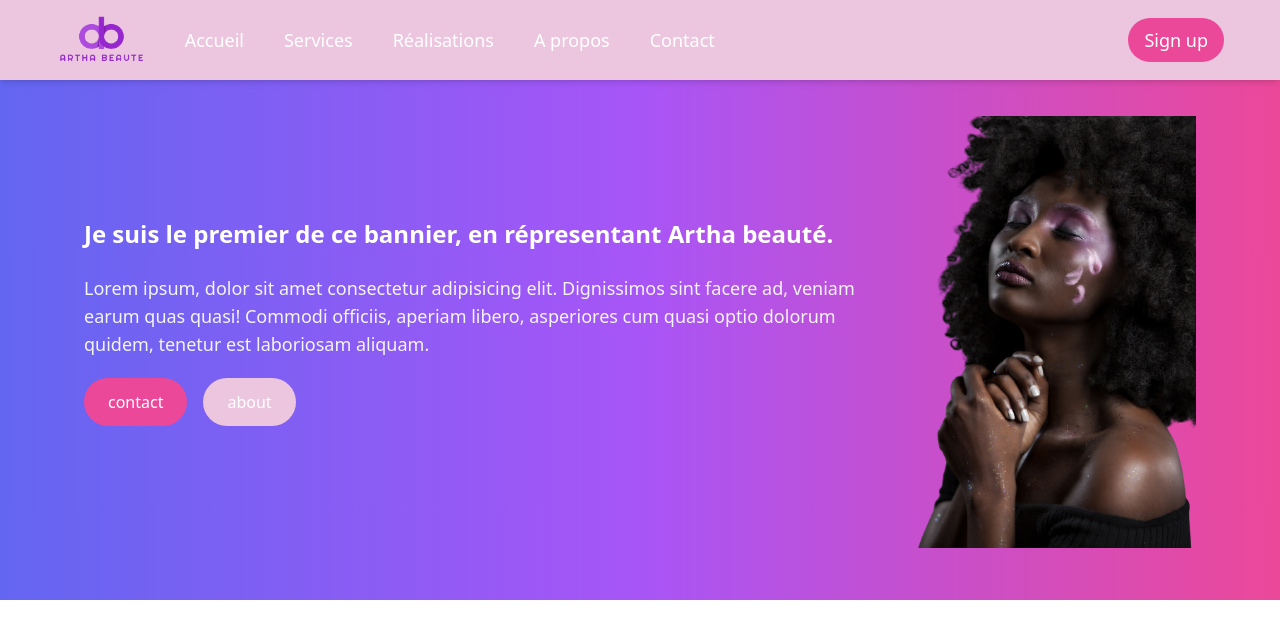
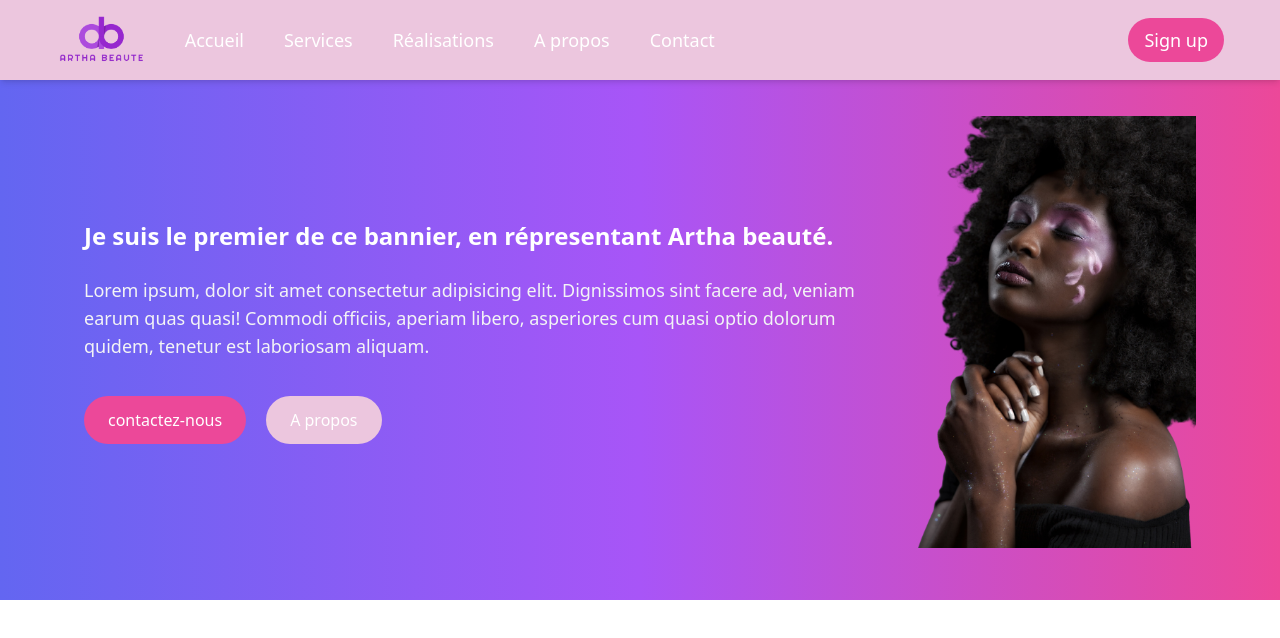
Before and after one commit to rovertnet/agence_beauty, a React (Vite) app in the folder user_agence/: page / in a window 1280 px wide. Shown: the top 638 px of the page. Built offline with nearby package versions, Linux system fonts and the light colour scheme.

Commit message:
Ajout d'un autre composant

```diff
--- a/user_agence/src/composants/Home.jsx
+++ b/user_agence/src/composants/Home.jsx
@@ -2,7 +2,7 @@
 function Home() {
   return (
     <>
-      <div className=" md:px-12 p-4 max-w-screen-2xl mx-auto pt-20 bg-gradient-to-r from-indigo-500 via-purple-500 to-pink-500 ...">
+      <div className=" md:px-12 p-4 md:h-[600px] h-[550px] max-w-screen-2xl mx-auto pt-20 bg-gradient-to-r from-indigo-500 via-purple-500 to-pink-500 ...">
         <div className=" md:p-9 px-4 py-9">
           <div className=" flex flex-col md:flex-row-reverse justify-between items-center gap-10">
             {/* image */}
@@ -24,12 +24,12 @@ function Home() {
                 officiis, aperiam libero, asperiores cum quasi optio dolorum
                 quidem, tenetur est laboriosam aliquam.
               </p>
-              <div className=" space-x-4 mb-5">
+              <div className=" space-x-5 space-y-4 ">
                 <button className=" py-3 px-6 rounded-3xl bg-pink-500 text-white hover:bg-purple-500 transition-all duration-300">
-                  contact
+                  contactez-nous
                 </button>
-                <button className="py-3 px-6 rounded-3xl bg-[#ecc6de] text-white hover:bg-pink-500 transition-all duration-300">
-                  about
+                <button className="py-3 px-6 rounded-3xl bg-[#ecc6de] text-white hover:bg-white hover:text-[#ecc6de] hover:border-2 hover:border-[#ecc6de] transition-all duration-300">
+                  A propos
                 </button>
               </div>
             </div>
--- a/user_agence/src/composants/Navbar.jsx
+++ b/user_agence/src/composants/Navbar.jsx
@@ -39,7 +39,7 @@ function Navbar() {
           </div>
           {/* Bouton connexion */}
           <div className=" space-x-12 hidden md:flex items-center">
-            <button className=" bg-pink-500 py-2 px-4 translate-all duration-300 rounded-3xl text-white hover:border-1 hover:border-pink-500 hover:text-pink-500 hover:bg-white">
+            <button className=" bg-pink-500 py-2 px-4 translate-all duration-300 rounded-3xl text-white hover:border-2 hover:border-pink-500 hover:text-pink-500 hover:bg-white">
               Sign up
             </button>
           </div>
```
Also changed, not shown: user_agence/.eslintrc.cjs.
